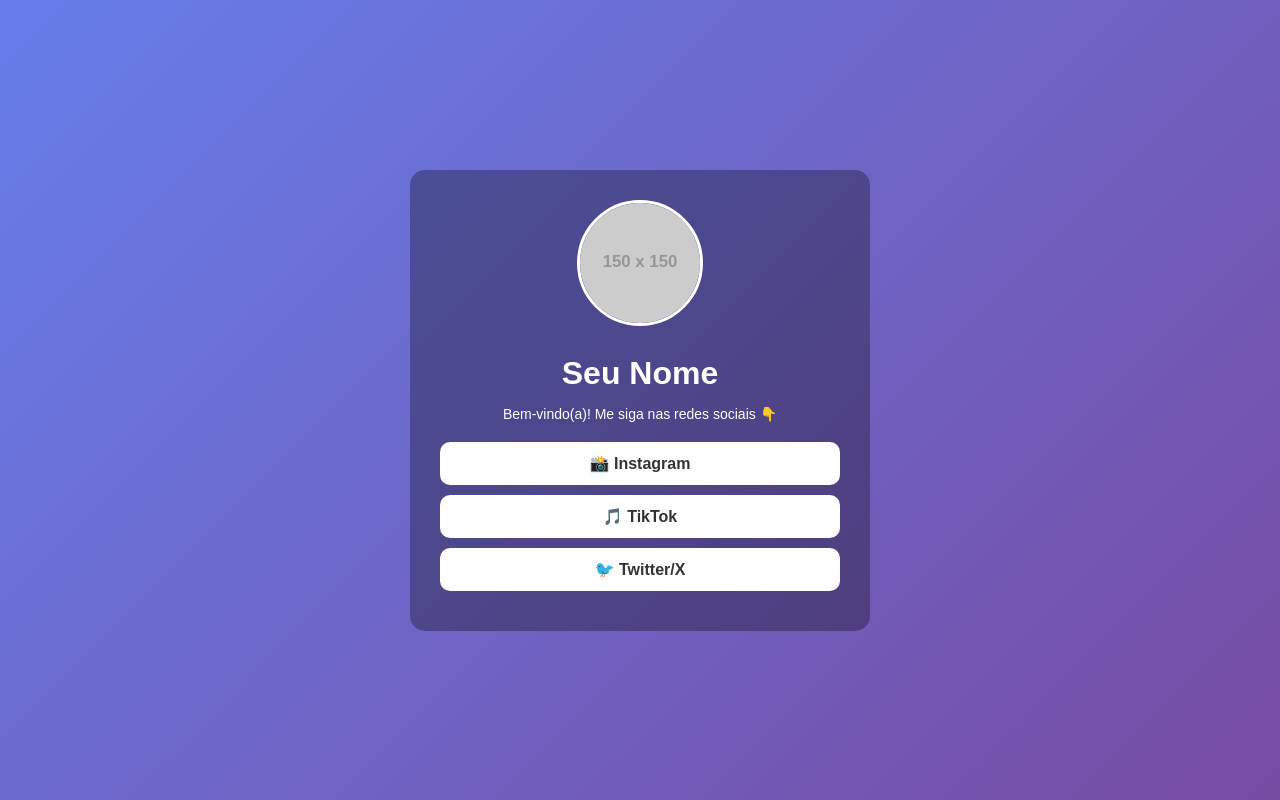
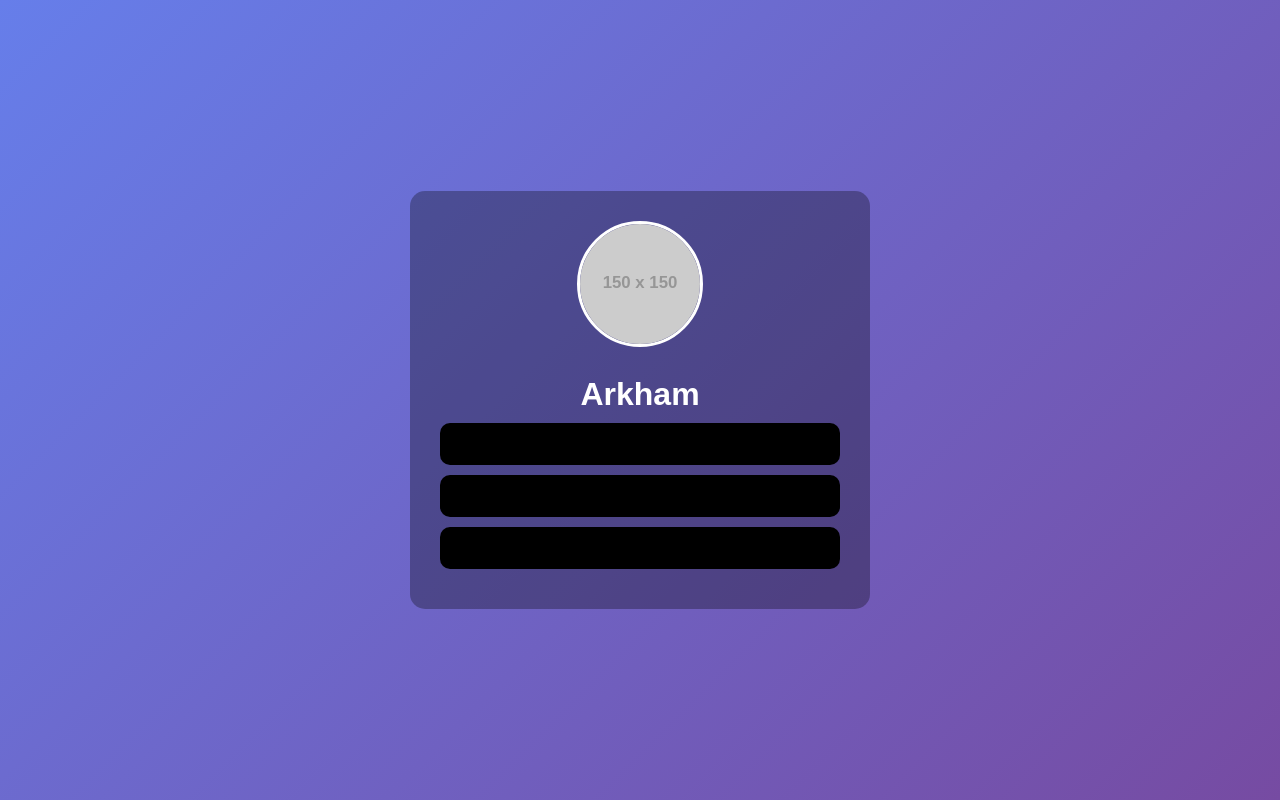
Before and after one commit to arkhxm/arkhxm, a plain HTML site: page index.html in a window 1280 px wide. Drawn offline with Linux system fonts and the light colour scheme; placeholder pictures from the web are drawn by us.

Commit message:
Update index.html

```diff
--- a/index.html
+++ b/index.html
@@ -44,27 +44,26 @@
 
         a {
             display: block;
-            background: white;
-            color: #333;
+            background: black;
+            color: #000000;
             text-decoration: none;
             padding: 12px;
             margin: 10px 0;
             border-radius: 10px;
-            font-weight: bold;
+            font-weight: poppins;
             transition: 0.3s;
         }
 
         a:hover {
-            background: #ddd;
+            background: #000000;
         }
     </style>
 </head>
 <body>
     <div class="container">
         <img src="https://via.placeholder.com/150" alt="Foto de perfil">
-        <h1>Seu Nome</h1>
-        <p>Bem-vindo(a)! Me siga nas redes sociais 👇</p>
+        <h1>Arkham</h1>
 
-        <a href="https://instagram.com/arkhxmm" target="_blank">📸 Instagram</a>
-        <a href="https://twitch.tv/arkhammq" target="_blank">🎵 TikTok</a>
-        <a href="https://twitter.com/arkhxmmm" target="_blank">🐦 Twitter/X</a>
+        <a href="https://instagram.com/arkhxmm" target="_blank"> Instagram</a>
+        <a href="https://twitch.tv/arkhammq" target="_blank"> Twitch</a>
+        <a href="https://twitter.com/arkhxmmm" target="_blank"> Twitter/X</a>
```
